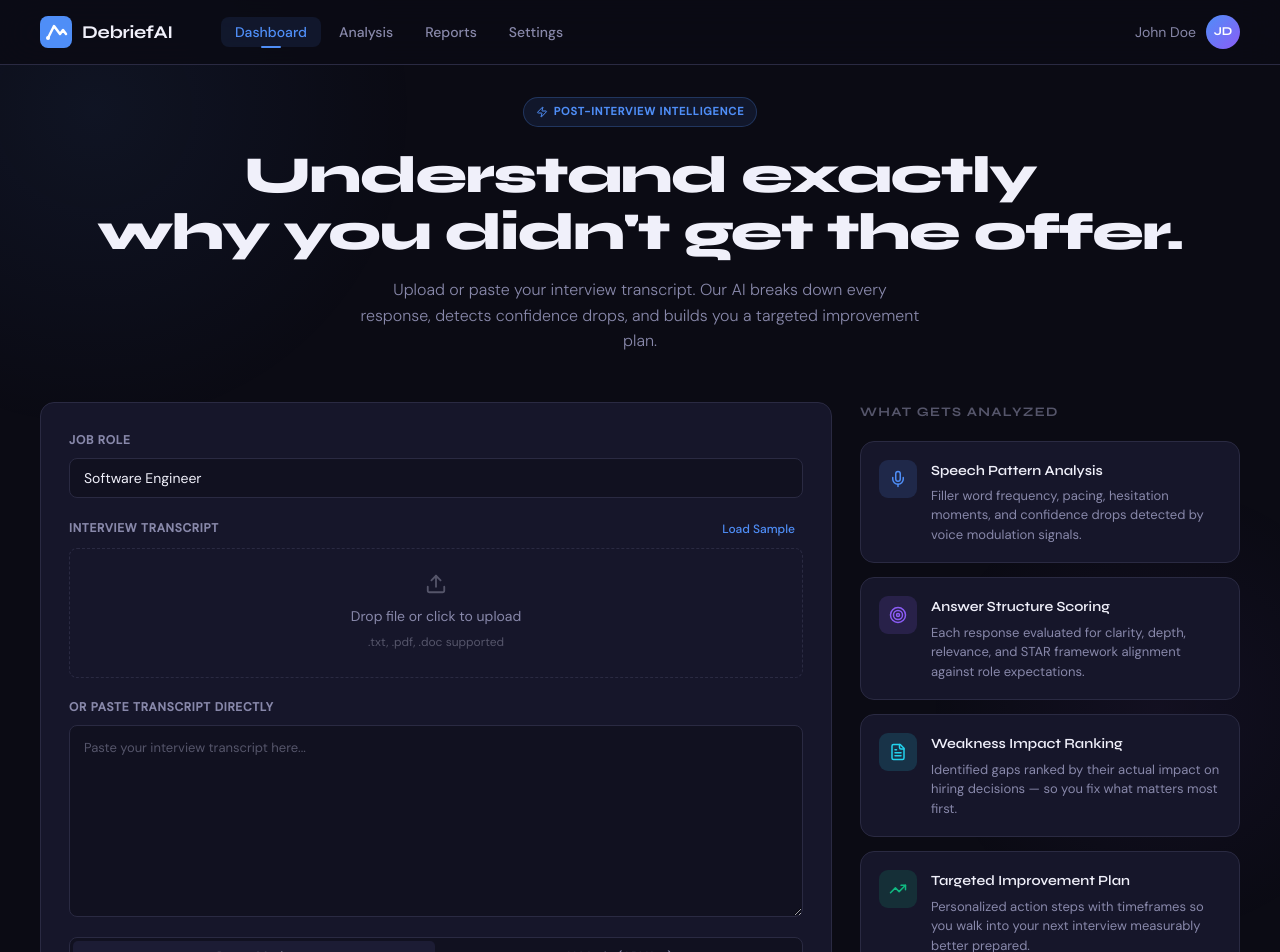
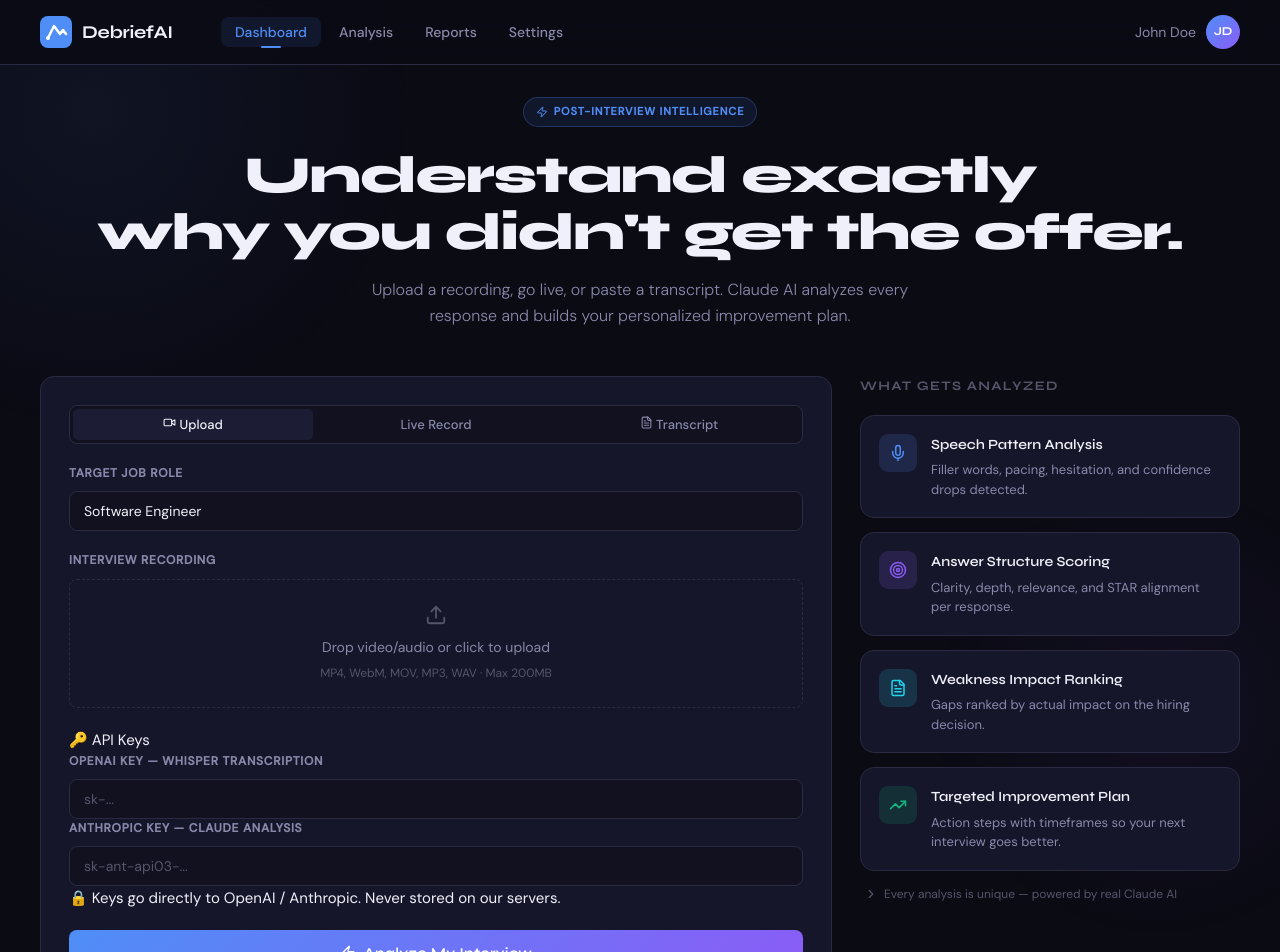
Before and after one commit to Vaishnavi1612-star/debriefai, a React (Create React App) app in the folder client/: page / in a window 1280 px wide. Shown: the top 952 px of the page. Built offline with nearby package versions, Linux system fonts and the light colour scheme; the HTML template or start-up script is replaced by a standard one.

Commit message:
Update Dashboard.js

```diff
--- a/client/src/components/Dashboard.js
+++ b/client/src/components/Dashboard.js
@@ -1,215 +1,292 @@
-import React, { useState, useRef } from 'react';
-import { Upload, Mic, FileText, ChevronRight, Zap, Target, TrendingUp } from 'lucide-react';
-import { analyzeInterview, generateMockAnalysis } from '../services/claudeApi';
+import React, { useState, useRef, useEffect } from 'react';
+import {
+  Upload, Mic, FileText, ChevronRight, Zap,
+  Target, TrendingUp, Video, CheckCircle, Circle, Square
+} from 'lucide-react';
 import './Dashboard.css';
 
-const SAMPLE_TRANSCRIPT = `Interviewer: Tell me about yourself and your background.
+const STEPS = ['idle', 'transcribing', 'analyzing', 'done'];
 
-Candidate: Um, so I've been working in software for about, uh, 4 years now. I mostly do backend stuff. I worked at a startup and, you know, we built some things. It was good experience I think.
+// ─── LIVE RECORDER ───────────────────────────────────────────────────────────
+function LiveRecorder({ onRecordingComplete }) {
+  const [recState, setRecState] = useState('idle');
+  const [seconds, setSeconds] = useState(0);
+  const [audioBlob, setAudioBlob] = useState(null);
+  const [audioUrl, setAudioUrl] = useState(null);
+  const mediaRecorderRef = useRef(null);
+  const chunksRef = useRef([]);
+  const timerRef = useRef(null);
 
-Interviewer: Can you describe a challenging technical problem you solved?
+  useEffect(() => () => { clearInterval(timerRef.current); if (audioUrl) URL.revokeObjectURL(audioUrl); }, [audioUrl]);
 
-Candidate: Yeah, so um... there was this one time where like the system was slow. We had to make it faster. I looked at the code and found some issues. I fixed them and it got better. The team was happy about that.
+  const startRecording = async () => {
+    try {
+      const stream = await navigator.mediaDevices.getUserMedia({ audio: true });
+      chunksRef.current = [];
+      setAudioBlob(null); setAudioUrl(null); setSeconds(0);
 
-Interviewer: How do you handle disagreements with teammates?
+      const mediaRecorder = new MediaRecorder(stream, { mimeType: 'audio/webm' });
+      mediaRecorderRef.current = mediaRecorder;
 
-Candidate: I try to, um, talk to them about it. I think communication is important. Usually we figure it out. I don't really like conflict so I try to avoid it if possible.
+      mediaRecorder.ondataavailable = (e) => { if (e.data.size > 0) chunksRef.current.push(e.data); };
+      mediaRecorder.onstop = () => {
+        const blob = new Blob(chunksRef.current, { type: 'audio/webm' });
+        const url = URL.createObjectURL(blob);
+        setAudioBlob(blob); setAudioUrl(url); setRecState('stopped');
+        stream.getTracks().forEach((t) => t.stop());
+        clearInterval(timerRef.current);
+      };
 
-Interviewer: Walk me through how you'd design a URL shortener.
+      mediaRecorder.start(200);
+      setRecState('recording');
+      timerRef.current = setInterval(() => setSeconds((s) => s + 1), 1000);
+    } catch {
+      alert('Microphone access denied. Please allow microphone permission in your browser and try again.');
+    }
+  };
 
-Candidate: Okay so... um... [long pause] ...you'd need a database. And like a way to generate short codes. There'd be a server that handles the redirects. I think you'd use Redis maybe? Or some caching thing. It's not too complicated.`;
+  const stopRecording = () => { if (mediaRecorderRef.current && recState === 'recording') mediaRecorderRef.current.stop(); };
 
+  const useRecording = () => {
+    if (audioBlob) {
+      const file = new File([audioBlob], `live-interview-${Date.now()}.webm`, { type: 'audio/webm' });
+      onRecordingComplete(file);
+    }
+  };
+
+  const reRecord = () => { setRecState('idle'); setAudioBlob(null); setAudioUrl(null); setSeconds(0); };
+
+  const fmt = (s) => `${String(Math.floor(s / 60)).padStart(2, '0')}:${String(s % 60).padStart(2, '0')}`;
+
+  return (
+    <div className="live-recorder">
+      {recState === 'idle' && (
+        <div className="rec-idle">
+          <div className="rec-icon-ring"><Mic size={28} /></div>
+          <p className="rec-hint">Click to record your live interview session via microphone</p>
+          <button className="rec-start-btn" onClick={startRecording}>
+            <Circle size={12} fill="currentColor" /> Start Recording
+          </button>
+        </div>
+      )}
+      {recState === 'recording' && (
+        <div className="rec-active">
+          <div className="rec-pulse-outer"><div className="rec-pulse-inner" /></div>
+          <div className="rec-timer">{fmt(seconds)}</div>
+          <p className="rec-live-label">🔴 Recording in progress…</p>
+          <button className="rec-stop-btn" onClick={stopRecording}>
+            <Square size={12} fill="currentColor" /> Stop Recording
+          </button>
+        </div>
+      )}
+      {recState === 'stopped' && (
+        <div className="rec-done">
+          <CheckCircle size={26} className="rec-check" />
+          <p className="rec-done-label">Recording saved — {fmt(seconds)}</p>
+          {audioUrl && <audio controls src={audioUrl} className="rec-playback" />}
+          <div className="rec-actions">
+            <button className="rec-use-btn" onClick={useRecording}><Zap size={13} /> Use This Recording</button>
+            <button className="rec-redo-btn" onClick={reRecord}>Re-record</button>
+          </div>
+        </div>
+      )}
+    </div>
+  );
+}
+
+// ─── DASHBOARD ───────────────────────────────────────────────────────────────
 export default function Dashboard({ onAnalysisComplete, isAnalyzing, setIsAnalyzing }) {
+  const [mode, setMode] = useState('video');
+  const [videoFile, setVideoFile] = useState(null);
   const [transcript, setTranscript] = useState('');
   const [jobRole, setJobRole] = useState('Software Engineer');
+  const [openaiKey, setOpenaiKey] = useState('');
+  const [claudeKey, setClaudeKey] = useState('');
   const [dragOver, setDragOver] = useState(false);
-  const [fileName, setFileName] = useState(null);
+  const [step, setStep] = useState('idle');
+  const [progressMsg, setProgressMsg] = useState('');
   const [error, setError] = useState(null);
-  const [useAI, setUseAI] = useState(false);
   const fileRef = useRef();
 
-  const handleFile = (file) => {
-    if (!file) return;
-    setFileName(file.name);
-    const reader = new FileReader();
-    reader.onload = (e) => setTranscript(e.target.result);
-    reader.readAsText(file);
-  };
+  const handleVideoFile = (file) => { setVideoFile(file); setError(null); };
+  const handleDrop = (e) => { e.preventDefault(); setDragOver(false); const f = e.dataTransfer.files[0]; if (f) handleVideoFile(f); };
 
-  const handleDrop = (e) => {
-    e.preventDefault();
-    setDragOver(false);
-    const file = e.dataTransfer.files[0];
-    if (file) handleFile(file);
+  const runTranscribeAndAnalyze = async (file) => {
+    setStep('transcribing');
+    setProgressMsg('Transcribing audio with Whisper AI…');
+    const formData = new FormData();
+    formData.append('file', file);
+    const tRes = await fetch('/api/transcribe', { method: 'POST', headers: { 'x-openai-key': openaiKey }, body: formData });
+    if (!tRes.ok) { const e = await tRes.json(); throw new Error(e.error || 'Transcription failed. Check your OpenAI API key.'); }
+    const { transcript: raw } = await tRes.json();
+    if (!raw || !raw.trim()) throw new Error('Whisper returned an empty transcript. Is there speech in the recording?');
+
+    setStep('analyzing');
+    setProgressMsg('Analyzing responses with Claude AI…');
+    const aRes = await fetch('/api/analyze', { method: 'POST', headers: { 'Content-Type': 'application/json', 'x-claude-key': claudeKey }, body: JSON.stringify({ transcript: raw, jobRole }) });
+    if (!aRes.ok) { const e = await aRes.json(); throw new Error(e.error || 'Analysis failed. Check your Anthropic API key.'); }
+    return await aRes.json();
   };
 
   const handleAnalyze = async () => {
-    if (!transcript.trim()) {
-      setError('Please paste a transcript or upload a file first.');
-      return;
+    setError(null);
+    if (mode === 'text') {
+      if (!transcript.trim()) return setError('Please paste a transcript first.');
+      if (!claudeKey.trim()) return setError('Anthropic API key is required.');
+    } else {
+      if (!videoFile) return setError(mode === 'live' ? 'Please record your interview first, then click "Use This Recording".' : 'Please upload a video or audio file.');
+      if (!openaiKey.trim()) return setError('OpenAI API key is required for audio transcription.');
+      if (!claudeKey.trim()) return setError('Anthropic API key is required for analysis.');
     }
-    setError(null);
+
     setIsAnalyzing(true);
-
     try {
       let data;
-      if (useAI) {
-        data = await analyzeInterview(transcript, jobRole);
+      if (mode === 'text') {
+        setStep('analyzing'); setProgressMsg('Analyzing responses with Claude AI…');
+        const res = await fetch('/api/analyze', { method: 'POST', headers: { 'Content-Type': 'application/json', 'x-claude-key': claudeKey }, body: JSON.stringify({ transcript, jobRole }) });
+        if (!res.ok) { const e = await res.json(); throw new Error(e.error || 'Analysis failed. Check your Anthropic API key.'); }
+        data = await res.json();
       } else {
-        await new Promise((r) => setTimeout(r, 2800));
-        data = generateMockAnalysis();
+        data = await runTranscribeAndAnalyze(videoFile);
       }
-      onAnalysisComplete(data);
+      setStep('done');
+      setTimeout(() => { onAnalysisComplete(data); setStep('idle'); setProgressMsg(''); }, 700);
     } catch (err) {
-      setError(useAI ? 'AI analysis failed. Check API key or use Demo Mode.' : err.message);
+      setError(err.message);
+      setStep('idle'); setProgressMsg('');
     } finally {
       setIsAnalyzing(false);
     }
   };
 
-  const loadSample = () => {
-    setTranscript(SAMPLE_TRANSCRIPT);
-    setFileName('sample_interview.txt');
-  };
+  const fmt = (b) => b < 1024 * 1024 ? `${(b / 1024).toFixed(0)} KB` : `${(b / (1024 * 1024)).toFixed(1)} MB`;
+  const stepIndex = STEPS.indexOf(step);
 
   return (
     <div className="dashboard">
       <div className="dashboard-header">
-        <div className="header-badge">
-          <Zap size={12} />
-          Post-Interview Intelligence
-        </div>
+        <div className="header-badge"><Zap size={12} /> Post-Interview Intelligence</div>
         <h1 className="dashboard-title">Understand exactly<br />why you didn't get the offer.</h1>
-        <p className="dashboard-subtitle">Upload or paste your interview transcript. Our AI breaks down every response, detects confidence drops, and builds you a targeted improvement plan.</p>
+        <p className="dashboard-subtitle">Upload a recording, go live, or paste a transcript. Claude AI analyzes every response and builds your personalized improvement plan.</p>
       </div>
 
       <div className="dashboard-grid">
-        {/* Left: Input Panel */}
         <div className="input-panel">
-          <div className="panel-section">
-            <label className="panel-label">Job Role</label>
-            <input
-              className="role-input"
-              value={jobRole}
-              onChange={(e) => setJobRole(e.target.value)}
-              placeholder="e.g. Software Engineer, Product Manager..."
-            />
+
+          {/* Mode tabs */}
+          <div className="mode-toggle three">
+            <button className={`mode-btn ${mode === 'video' ? 'active' : ''}`} onClick={() => setMode('video')}><Video size={13} /> Upload</button>
+            <button className={`mode-btn ${mode === 'live' ? 'active' : ''}`} onClick={() => setMode('live')}>
+              <span className={`live-indicator ${mode === 'live' ? 'on' : ''}`} /> Live Record
+            </button>
+            <button className={`mode-btn ${mode === 'text' ? 'active' : ''}`} onClick={() => setMode('text')}><FileText size={13} /> Transcript</button>
           </div>
 
+          {/* Job Role */}
           <div className="panel-section">
-            <div className="panel-label-row">
-              <label className="panel-label">Interview Transcript</label>
-              <button className="sample-btn" onClick={loadSample}>Load Sample</button>
+            <label className="panel-label">Target Job Role</label>
+            <input className="role-input" value={jobRole} onChange={(e) => setJobRole(e.target.value)} placeholder="e.g. Software Engineer, Product Manager…" />
           </div>
+
+          {/* Video Upload */}
+          {mode === 'video' && (
+            <div className="panel-section">
+              <label className="panel-label">Interview Recording</label>
               <div
-              className={`drop-zone ${dragOver ? 'dragover' : ''} ${fileName ? 'has-file' : ''}`}
+                className={`drop-zone ${dragOver ? 'dragover' : ''} ${videoFile ? 'has-file' : ''}`}
                 onDragOver={(e) => { e.preventDefault(); setDragOver(true); }}
                 onDragLeave={() => setDragOver(false)}
                 onDrop={handleDrop}
                 onClick={() => fileRef.current.click()}
               >
-              <input ref={fileRef} type="file" accept=".txt,.pdf,.doc,.docx" style={{ display: 'none' }} onChange={(e) => handleFile(e.target.files[0])} />
-              <Upload size={22} className="drop-icon" />
-              {fileName ? (
-                <span className="drop-filename">{fileName}</span>
+                <input ref={fileRef} type="file" accept="video/*,audio/*" style={{ display: 'none' }} onChange={(e) => handleVideoFile(e.target.files[0])} />
+                {videoFile ? (
+                  <><CheckCircle size={22} className="drop-icon green" /><span className="drop-filename">{videoFile.name}</span><span className="drop-hint">{fmt(videoFile.size)} · Click to change</span></>
                 ) : (
-                <>
-                  <span className="drop-text">Drop file or click to upload</span>
-                  <span className="drop-hint">.txt, .pdf, .doc supported</span>
-                </>
+                  <><Upload size={22} className="drop-icon" /><span className="drop-text">Drop video/audio or click to upload</span><span className="drop-hint">MP4, WebM, MOV, MP3, WAV · Max 200MB</span></>
                 )}
               </div>
             </div>
+          )}
 
+          {/* Live Record */}
+          {mode === 'live' && (
             <div className="panel-section">
-            <label className="panel-label">Or paste transcript directly</label>
+              <label className="panel-label">Live Interview Recording</label>
+              <LiveRecorder onRecordingComplete={(file) => { setVideoFile(file); setError(null); }} />
+              {videoFile && videoFile.name.startsWith('live-interview') && (
+                <div className="live-ready-note"><CheckCircle size={13} /> Recording ready — click Analyze below</div>
+              )}
+            </div>
+          )}
+
+          {/* Text */}
+          {mode === 'text' && (
+            <div className="panel-section">
+              <label className="panel-label">Interview Transcript</label>
               <textarea
                 className="transcript-input"
-              placeholder="Paste your interview transcript here..."
+                placeholder={"Paste your interview transcript here…\n\nFormat:\nInterviewer: Tell me about yourself.\nCandidate: …"}
                 value={transcript}
                 onChange={(e) => setTranscript(e.target.value)}
-              rows={8}
+                rows={10}
               />
             </div>
+          )}
 
-          <div className="mode-toggle">
-            <button
-              className={`mode-btn ${!useAI ? 'active' : ''}`}
-              onClick={() => setUseAI(false)}
-            >
-              Demo Mode
-            </button>
-            <button
-              className={`mode-btn ${useAI ? 'active' : ''}`}
-              onClick={() => setUseAI(true)}
-            >
-              AI Mode (API Key)
+          {/* API Keys */}
+          <div className="api-keys-section">
+            <div className="api-keys-title">🔑 API Keys</div>
+            {mode !== 'text' && (
+              <div className="panel-section">
+                <label className="panel-label">OpenAI Key <span className="key-purpose">— Whisper transcription</span></label>
+                <input type="password" className="role-input" placeholder="sk-..." value={openaiKey} onChange={(e) => setOpenaiKey(e.target.value)} />
+              </div>
+            )}
+            <div className="panel-section">
+              <label className="panel-label">Anthropic Key <span className="key-purpose">— Claude analysis</span></label>
+              <input type="password" className="role-input" placeholder="sk-ant-api03-..." value={claudeKey} onChange={(e) => setClaudeKey(e.target.value)} />
+            </div>
+            <p className="key-note">🔒 Keys go directly to OpenAI / Anthropic. Never stored on our servers.</p>
+          </div>
+
+          {/* Progress */}
+          {isAnalyzing && (
+            <div className="progress-bar-wrap">
+              <div className="progress-steps">
+                {['Uploading', 'Transcribing', 'Analyzing', 'Done'].map((label, i) => (
+                  <div key={label} className={`progress-step ${i === stepIndex ? 'active' : ''} ${i < stepIndex ? 'done' : ''}`}>
+                    <div className="progress-dot" /><span>{label}</span>
+                  </div>
+                ))}
+              </div>
+              <p className="progress-msg">{progressMsg}</p>
+            </div>
+          )}
+
+          {error && <div className="error-msg">⚠ {error}</div>}
+
+          <button className={`analyze-btn ${isAnalyzing ? 'loading' : ''}`} onClick={handleAnalyze} disabled={isAnalyzing}>
+            {isAnalyzing ? <><span className="spinner" /> {progressMsg || 'Processing…'}</> : <><Zap size={16} /> Analyze My Interview</>}
           </button>
         </div>
 
-          {error && <div className="error-msg">{error}</div>}
-
-          <button
-            className={`analyze-btn ${isAnalyzing ? 'loading' : ''}`}
-            onClick={handleAnalyze}
-            disabled={isAnalyzing}
-          >
-            {isAnalyzing ? (
-              <><span className="spinner" /> Analyzing Interview...</>
-            ) : (
-              <><Zap size={16} /> Analyze My Interview</>
-            )}
-          </button>
-        </div>
-
-        {/* Right: Feature Cards */}
+        {/* Features */}
         <div className="features-panel">
           <h3 className="features-title">What gets analyzed</h3>
-
-          <div className="feature-card">
-            <div className="feature-icon blue">
-              <Mic size={18} />
+          {[
+            { icon: <Mic size={18} />, color: 'blue', name: 'Speech Pattern Analysis', desc: 'Filler words, pacing, hesitation, and confidence drops detected.' },
+            { icon: <Target size={18} />, color: 'violet', name: 'Answer Structure Scoring', desc: 'Clarity, depth, relevance, and STAR alignment per response.' },
+            { icon: <FileText size={18} />, color: 'cyan', name: 'Weakness Impact Ranking', desc: 'Gaps ranked by actual impact on the hiring decision.' },
+            { icon: <TrendingUp size={18} />, color: 'green', name: 'Targeted Improvement Plan', desc: 'Action steps with timeframes so your next interview goes better.' },
+          ].map((f) => (
+            <div key={f.name} className="feature-card">
+              <div className={`feature-icon ${f.color}`}>{f.icon}</div>
+              <div><div className="feature-name">{f.name}</div><div className="feature-desc">{f.desc}</div></div>
             </div>
-            <div>
-              <div className="feature-name">Speech Pattern Analysis</div>
-              <div className="feature-desc">Filler word frequency, pacing, hesitation moments, and confidence drops detected by voice modulation signals.</div>
-            </div>
-          </div>
-
-          <div className="feature-card">
-            <div className="feature-icon violet">
-              <Target size={18} />
-            </div>
-            <div>
-              <div className="feature-name">Answer Structure Scoring</div>
-              <div className="feature-desc">Each response evaluated for clarity, depth, relevance, and STAR framework alignment against role expectations.</div>
-            </div>
-          </div>
-
-          <div className="feature-card">
-            <div className="feature-icon cyan">
-              <FileText size={18} />
-            </div>
-            <div>
-              <div className="feature-name">Weakness Impact Ranking</div>
-              <div className="feature-desc">Identified gaps ranked by their actual impact on hiring decisions — so you fix what matters most first.</div>
-            </div>
-          </div>
-
-          <div className="feature-card">
-            <div className="feature-icon green">
-              <TrendingUp size={18} />
-            </div>
-            <div>
-              <div className="feature-name">Targeted Improvement Plan</div>
-              <div className="feature-desc">Personalized action steps with timeframes so you walk into your next interview measurably better prepared.</div>
-            </div>
-          </div>
-
-          <div className="cta-note">
-            <ChevronRight size={14} />
-            No interview recording required — just the transcript
-          </div>
+          ))}
+          <div className="cta-note"><ChevronRight size={14} /> Every analysis is unique — powered by real Claude AI</div>
         </div>
       </div>
     </div>
```
Lines whose indentation alone changed are shown as unchanged.
